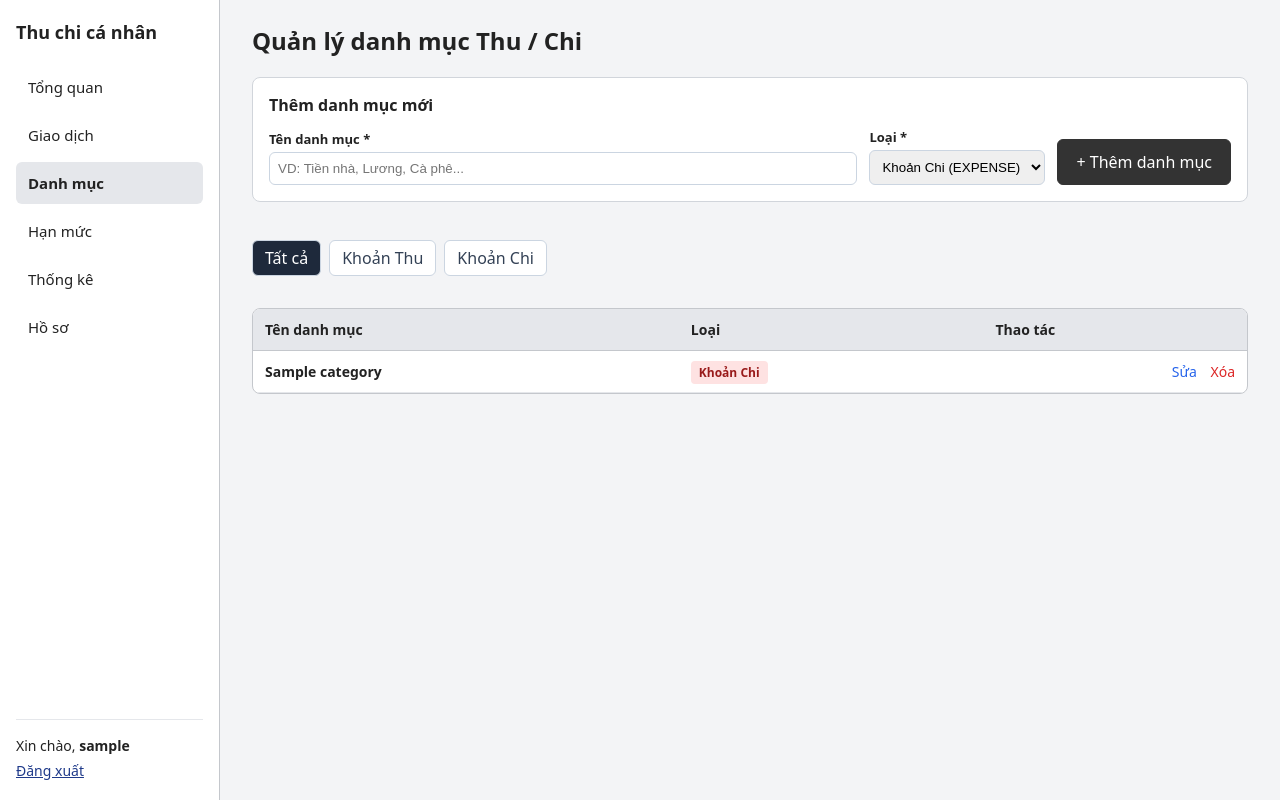
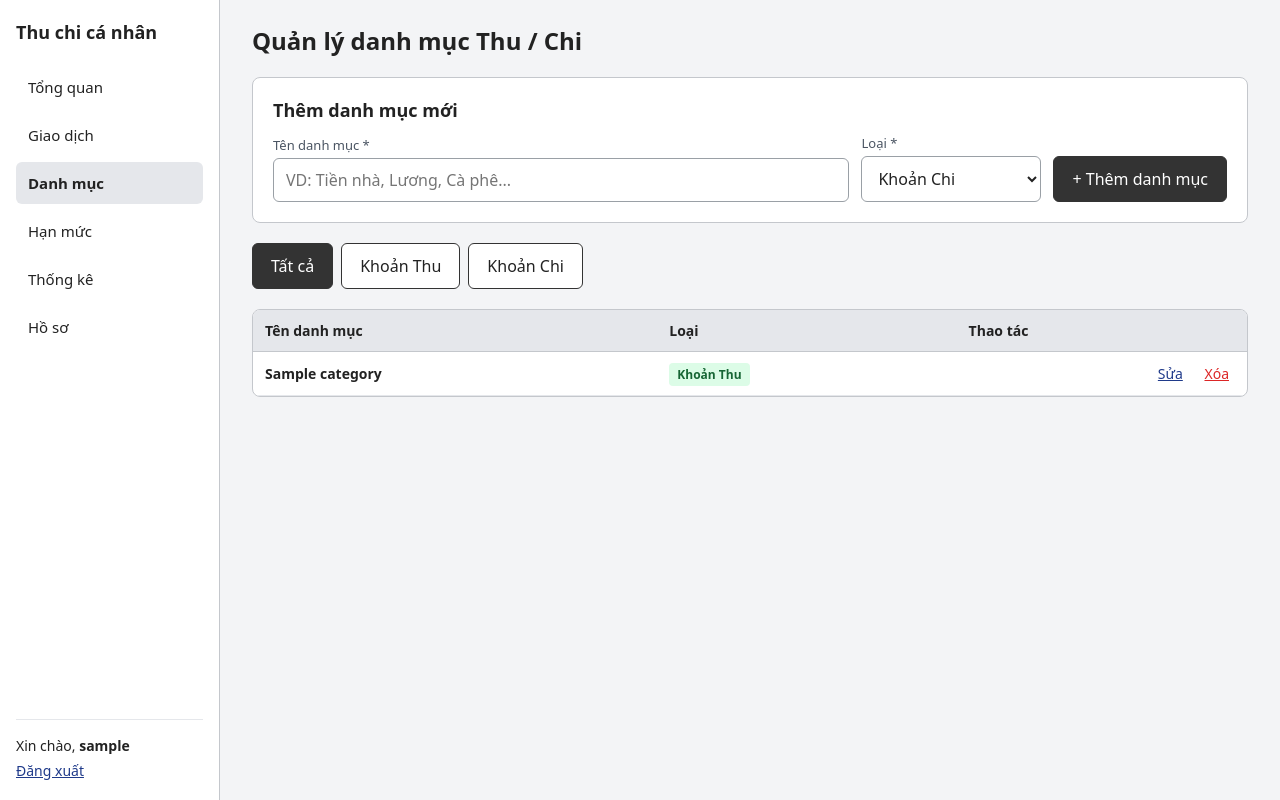
Before and after one commit to 25070280/nhom-5, a PHP site: page /pages/categories.php in a window 1280 px wide. Run offline with PHP 8.4, Linux system fonts and the light colour scheme; the visitor is signed in with stand-in values (Sample User, id 1); tables that the repository leaves empty hold one stand-in row (values such as "Sample post"); data that the repository does not hold is empty; a stand-in replaces the project's code that opens the database connection.

Commit message:
fix: categories, transactions khop CSDL chung, them quy uoc nhom

```diff
--- a/pages/categories.php
+++ b/pages/categories.php
@@ -1,169 +1,208 @@
 <?php
-session_start();
-require_once __DIR__ . '/../config/db.php';
+// categories.php: FR03 - quản lý danh mục thu / chi (thêm, sửa, xóa, lọc theo loại).
+// Giao diện và chức năng do bạn cùng nhóm làm; đã sửa cho KHỚP CSDL CHUNG (database/schema.sql):
+//   category_id -> id | INCOME/EXPENSE -> THU/CHI | thêm kiểm tra danh mục đang được dùng (giao dịch, hạn mức)
+$pageTitle  = 'Quản lý danh mục';
+$activePage = 'categories';
+require __DIR__ . '/../includes/auth.php';
+require_login();
+$uid = current_user_id();            // mọi truy vấn đều lọc theo người đang đăng nhập (BR03)
 
-$user_id = isset($_SESSION['user_id']) ? (int)$_SESSION['user_id'] : 1;
+function flash($key, $msg) { $_SESSION[$key] = $msg; }
 
-$message = '';
-$error = '';
-$edit_cat = null;
+$errors = [];
+$form   = null;                      // dữ liệu form khi nhập sai, để điền lại
 
-// 1. XỬ LÝ XÓA DANH MỤC
-if (isset($_GET['delete'])) {
-    $del_id = (int)$_GET['delete'];
-    // Kiểm tra xem danh mục có đang được dùng trong giao dịch hay hạn mức không
-    $check_tx = $pdo->prepare("SELECT COUNT(*) FROM transactions WHERE category_id = ? AND user_id = ?");
-    $check_tx->execute([$del_id, $user_id]);
+// ===================== XỬ LÝ NÚT GỬI FORM (POST) =====================
+if ($_SERVER['REQUEST_METHOD'] === 'POST') {
+    $action = $_POST['action'] ?? '';
 
-    if ((int)$check_tx->fetchColumn() > 0) {
-        $error = "Không thể xóa danh mục này vì đã có giao dịch sử dụng.";
+    // ----- 1. XÓA DANH MỤC -----
+    if ($action === 'delete') {
+        $id = (int)($_POST['id'] ?? 0);
+
+        // danh mục phải là của người dùng này
+        $st = $pdo->prepare('SELECT id FROM categories WHERE id = ? AND user_id = ?');
+        $st->execute([$id, $uid]);
+        if (!$st->fetch()) {
+            flash('flash_err', 'Danh mục không tồn tại.');
         } else {
-        $del = $pdo->prepare("DELETE FROM categories WHERE category_id = ? AND user_id = ?");
-        if ($del->execute([$del_id, $user_id])) {
-            $message = "Đã xóa danh mục thành công.";
+            // đang được dùng trong giao dịch hoặc hạn mức thì không cho xóa
+            $st = $pdo->prepare('SELECT COUNT(*) FROM transactions WHERE category_id = ? AND user_id = ?');
+            $st->execute([$id, $uid]);
+            $usedTx = (int)$st->fetchColumn();
+            $st = $pdo->prepare('SELECT COUNT(*) FROM budgets WHERE category_id = ? AND user_id = ?');
+            $st->execute([$id, $uid]);
+            $usedBd = (int)$st->fetchColumn();
+
+            if ($usedTx > 0) {
+                flash('flash_err', "Không thể xóa danh mục này vì đã có $usedTx giao dịch sử dụng.");
+            } elseif ($usedBd > 0) {
+                flash('flash_err', "Không thể xóa danh mục này vì đang có $usedBd hạn mức sử dụng.");
             } else {
-            $error = "Có lỗi xảy ra khi xóa danh mục.";
+                $st = $pdo->prepare('DELETE FROM categories WHERE id = ? AND user_id = ?');
+                $st->execute([$id, $uid]);
+                flash('flash_ok', 'Đã xóa danh mục thành công.');
+            }
+        }
+        header('Location: categories.php');
+        exit;
+    }
+
+    // ----- 2. THÊM MỚI HOẶC CẬP NHẬT DANH MỤC -----
+    if ($action === 'save') {
+        $id   = (int)($_POST['id'] ?? 0);              // 0 = thêm mới, >0 = đang sửa
+        $name = trim($_POST['name'] ?? '');
+        $type = $_POST['type'] ?? '';
+        $form = ['id' => $id, 'name' => $name, 'type' => $type];
+
+        if ($name === '') {
+            $errors['name'] = 'Vui lòng nhập tên danh mục.';
+        } elseif (mb_strlen($name) > 100) {
+            $errors['name'] = 'Tên danh mục tối đa 100 ký tự.';
+        }
+        if (!in_array($type, ['THU', 'CHI'], true)) {
+            $errors['type'] = 'Vui lòng chọn loại Thu hoặc Chi hợp lệ.';
+        }
+
+        // Trùng tên trong cùng người dùng (CSDL cũng không cho trùng tên, bất kể loại)
+        if (!$errors) {
+            $st = $pdo->prepare('SELECT id FROM categories WHERE user_id = ? AND name = ? AND id <> ?');
+            $st->execute([$uid, $name, $id]);
+            if ($st->fetch()) {
+                $errors['name'] = 'Tên danh mục này đã tồn tại.';
+            }
+        }
+
+        // Khi sửa: phải là danh mục của mình; đã có giao dịch/hạn mức thì không được đổi loại (BR04)
+        if (!$errors && $id > 0) {
+            $st = $pdo->prepare('SELECT type FROM categories WHERE id = ? AND user_id = ?');
+            $st->execute([$id, $uid]);
+            $old = $st->fetch();
+            if (!$old) {
+                $errors['general'] = 'Danh mục không tồn tại.';
+            } elseif ($old['type'] !== $type) {
+                $st = $pdo->prepare('SELECT (SELECT COUNT(*) FROM transactions WHERE category_id = ? AND user_id = ?)
+                                          + (SELECT COUNT(*) FROM budgets WHERE category_id = ? AND user_id = ?)');
+                $st->execute([$id, $uid, $id, $uid]);
+                if ((int)$st->fetchColumn() > 0) {
+                    $errors['type'] = 'Không thể đổi loại vì danh mục đã có giao dịch hoặc hạn mức.';
                 }
             }
         }
 
-// 2. XỬ LÝ THÊM MỚI HOẶC CẬP NHẬT DANH MỤC
-if ($_SERVER['REQUEST_METHOD'] === 'POST') {
-    $cat_id = isset($_POST['category_id']) ? (int)$_POST['category_id'] : 0;
-    $name   = trim($_POST['name'] ?? '');
-    $type   = $_POST['type'] ?? '';
-
-    if ($name === '' || !in_array($type, ['INCOME', 'EXPENSE'], true)) {
-        $error = "Vui lòng nhập tên danh mục và chọn loại Thu hoặc Chi hợp lệ.";
+        if (!$errors) {
+            if ($id > 0) {
+                $st = $pdo->prepare('UPDATE categories SET name = ?, type = ? WHERE id = ? AND user_id = ?');
+                $st->execute([$name, $type, $id, $uid]);
+                flash('flash_ok', 'Cập nhật danh mục thành công.');
             } else {
-        // Kiểm tra trùng tên danh mục cùng loại của user
-        $dup = $pdo->prepare("SELECT category_id FROM categories WHERE user_id = ? AND name = ? AND type = ? AND category_id != ?");
-        $dup->execute([$user_id, $name, $type, $cat_id]);
-        if ($dup->fetch()) {
-            $error = "Danh mục này đã tồn tại.";
-        } else {
-            if ($cat_id > 0) {
-                // Cập nhật danh mục
-                $stmt = $pdo->prepare("UPDATE categories SET name = ?, type = ? WHERE category_id = ? AND user_id = ?");
-                $ok = $stmt->execute([$name, $type, $cat_id, $user_id]);
-                $message = $ok ? "Cập nhật danh mục thành công." : "Lỗi khi cập nhật danh mục.";
-            } else {
-                // Thêm mới danh mục
-                $stmt = $pdo->prepare("INSERT INTO categories (user_id, name, type) VALUES (?, ?, ?)");
-                $ok = $stmt->execute([$user_id, $name, $type]);
-                $message = $ok ? "Thêm danh mục mới thành công." : "Lỗi khi thêm danh mục.";
+                $st = $pdo->prepare('INSERT INTO categories (user_id, name, type) VALUES (?, ?, ?)');
+                $st->execute([$uid, $name, $type]);
+                flash('flash_ok', 'Thêm danh mục mới thành công.');
             }
+            header('Location: categories.php');
+            exit;
         }
     }
 }
 
-// 3. LẤY THÔNG TIN DANH MỤC ĐANG SỬA (NẾU BẤM NÚT SỬA)
-if (isset($_GET['edit'])) {
-    $edit_id = (int)$_GET['edit'];
-    $e_stmt = $pdo->prepare("SELECT * FROM categories WHERE category_id = ? AND user_id = ?");
-    $e_stmt->execute([$edit_id, $user_id]);
-    $edit_cat = $e_stmt->fetch();
+// Thông báo một lần
+$msgOk = $_SESSION['flash_ok'] ?? ''; $msgErr = $_SESSION['flash_err'] ?? '';
+unset($_SESSION['flash_ok'], $_SESSION['flash_err']);
+
+// ===================== DỮ LIỆU ĐỂ HIỂN THỊ =====================
+$editCat = null;
+if ($form !== null) {
+    $editCat = $form;                                   // nhập sai: giữ lại những gì vừa gõ
+} elseif (isset($_GET['edit'])) {
+    $st = $pdo->prepare('SELECT id, name, type FROM categories WHERE id = ? AND user_id = ?');
+    $st->execute([(int)$_GET['edit'], $uid]);
+    $editCat = $st->fetch() ?: null;
 }
+$isEditing = $editCat && !empty($editCat['id']);
 
-// 4. LẤY DANH SÁCH TOÀN BỘ DANH MỤC CỦA USER
-$filter_type = $_GET['type'] ?? '';
-if (in_array($filter_type, ['INCOME', 'EXPENSE'], true)) {
-    $list_stmt = $pdo->prepare("SELECT * FROM categories WHERE user_id = ? AND type = ? ORDER BY type ASC, name ASC");
-    $list_stmt->execute([$user_id, $filter_type]);
+$filterType = $_GET['type'] ?? '';
+if ($filterType === 'THU' || $filterType === 'CHI') {
+    $st = $pdo->prepare('SELECT id, name, type FROM categories WHERE user_id = ? AND type = ? ORDER BY (type = \'CHI\'), name ASC');
+    $st->execute([$uid, $filterType]);
 } else {
-    $list_stmt = $pdo->prepare("SELECT * FROM categories WHERE user_id = ? ORDER BY type ASC, name ASC");
-    $list_stmt->execute([$user_id]);
+    $filterType = '';
+    $st = $pdo->prepare('SELECT id, name, type FROM categories WHERE user_id = ? ORDER BY (type = \'CHI\'), name ASC');
+    $st->execute([$uid]);
 }
-$categories = $list_stmt->fetchAll();
+$categories = $st->fetchAll();
 
-$pageTitle  = 'Quản lý danh mục';
-$activePage = 'categories';
-require __DIR__ . '/../includes/auth.php';
-require_login();          // chưa đăng nhập thì chuyển về trang login
 require __DIR__ . '/../includes/header.php';
 ?>
+<div class="top"><h1>Quản lý danh mục Thu / Chi</h1></div>
 
-<div class="top">
-    <h1>Quản lý danh mục Thu / Chi</h1>
-</div>
-
-<?php if ($message): ?>
-    <div style="background:#dcfce7;color:#166534;padding:12px;border-radius:6px;margin-bottom:14px;"><?= htmlspecialchars($message) ?></div>
-<?php endif; ?>
-<?php if ($error): ?>
-    <div style="background:#fee2e2;color:#991b1b;padding:12px;border-radius:6px;margin-bottom:14px;"><?= htmlspecialchars($error) ?></div>
-<?php endif; ?>
+<?php if ($msgOk):  ?><div class="ok"><?= e($msgOk) ?></div><?php endif; ?>
+<?php if ($msgErr): ?><div class="err"><?= e($msgErr) ?></div><?php endif; ?>
+<?php if ($errors): ?><div class="err"><?= implode('<br>', array_map('e', $errors)) ?></div><?php endif; ?>
 
 <!-- Form Thêm / Sửa danh mục -->
-<div style="background:#fff;padding:16px;border:1px solid #d1d5db;border-radius:8px;margin-bottom:18px;">
-    <h2 style="margin-bottom:12px;font-size:16px;"><?= $edit_cat ? 'Sửa danh mục' : 'Thêm danh mục mới' ?></h2>
-    <form method="POST" action="categories.php" style="display:flex;flex-wrap:wrap;gap:12px;align-items:flex-end;">
-        <input type="hidden" name="category_id" value="<?= (int)($edit_cat['category_id'] ?? 0) ?>">
+<div class="card">
+  <h2><?= $isEditing ? 'Sửa danh mục' : 'Thêm danh mục mới' ?></h2>
+  <form method="post" action="categories.php" novalidate
+        style="display:flex;flex-wrap:wrap;gap:12px;align-items:flex-end;margin-top:12px;">
+    <input type="hidden" name="action" value="save">
+    <?php if ($isEditing): ?><input type="hidden" name="id" value="<?= (int)$editCat['id'] ?>"><?php endif; ?>
 
-        <div style="flex:1;min-width:200px;">
-            <label style="display:block;font-size:13px;font-weight:600;margin-bottom:4px;">Tên danh mục *</label>
-            <input type="text" name="name" required placeholder="VD: Tiền nhà, Lương, Cà phê..."
-                   value="<?= htmlspecialchars($edit_cat['name'] ?? '') ?>"
-                   style="width:100%;padding:8px;border:1px solid #cbd5e1;border-radius:6px;">
+    <div class="field" style="flex:1;min-width:200px;">
+      <label for="name">Tên danh mục *</label>
+      <input class="inp<?= isset($errors['name']) ? ' bad' : '' ?>" id="name" type="text" name="name" maxlength="100" required
+             placeholder="VD: Tiền nhà, Lương, Cà phê..." value="<?= e($editCat['name'] ?? '') ?>">
     </div>
-
-        <div style="min-width:160px;">
-            <label style="display:block;font-size:13px;font-weight:600;margin-bottom:4px;">Loại *</label>
-            <select name="type" required style="width:100%;padding:8px;border:1px solid #cbd5e1;border-radius:6px;">
-                <option value="EXPENSE" <?= (($edit_cat['type'] ?? '') === 'EXPENSE') ? 'selected' : '' ?>>Khoản Chi (EXPENSE)</option>
-                <option value="INCOME" <?= (($edit_cat['type'] ?? '') === 'INCOME') ? 'selected' : '' ?>>Khoản Thu (INCOME)</option>
+    <div class="field" style="min-width:180px;">
+      <label for="type">Loại *</label>
+      <select class="inp<?= isset($errors['type']) ? ' bad' : '' ?>" id="type" name="type" required>
+        <option value="THU" <?= ($editCat['type'] ?? '') === 'THU' ? 'selected' : '' ?>>Khoản Thu</option>
+        <option value="CHI" <?= ($editCat['type'] ?? 'CHI') === 'CHI' ? 'selected' : '' ?>>Khoản Chi</option>
       </select>
     </div>
-
-        <div style="display:flex;gap:8px;">
-            <button type="submit" class="btn"><?= $edit_cat ? 'Cập nhật' : '+ Thêm danh mục' ?></button>
-            <?php if ($edit_cat): ?>
-                <a href="categories.php" style="padding:8px 14px;border:1px solid #cbd5e1;border-radius:6px;text-decoration:none;color:#334155;">Hủy</a>
-            <?php endif; ?>
+    <div style="display:flex;gap:8px;white-space:nowrap;">
+      <button type="submit" class="btn"><?= $isEditing ? 'Cập nhật' : '+ Thêm danh mục' ?></button>
+      <?php if ($isEditing): ?><a class="btn ghost" href="categories.php">Hủy</a><?php endif; ?>
     </div>
   </form>
 </div>
 
-<!-- Bộ lọc nhanh -->
-<div style="margin-bottom:12px;display:flex;gap:8px;">
-    <a href="categories.php" style="padding:6px 12px;border-radius:6px;text-decoration:none;border:1px solid #cbd5e1;<?= $filter_type === '' ? 'background:#1e293b;color:#fff;' : 'background:#fff;color:#334155;' ?>">Tất cả</a>
-    <a href="categories.php?type=INCOME" style="padding:6px 12px;border-radius:6px;text-decoration:none;border:1px solid #cbd5e1;<?= $filter_type === 'INCOME' ? 'background:#16a34a;color:#fff;' : 'background:#fff;color:#334155;' ?>">Khoản Thu</a>
-    <a href="categories.php?type=EXPENSE" style="padding:6px 12px;border-radius:6px;text-decoration:none;border:1px solid #cbd5e1;<?= $filter_type === 'EXPENSE' ? 'background:#dc2626;color:#fff;' : 'background:#fff;color:#334155;' ?>">Khoản Chi</a>
+<!-- Bộ lọc nhanh theo loại -->
+<div style="display:flex;gap:8px;">
+  <a class="btn<?= $filterType === '' ? '' : ' ghost' ?>" href="categories.php">Tất cả</a>
+  <a class="btn<?= $filterType === 'THU' ? '' : ' ghost' ?>" href="categories.php?type=THU">Khoản Thu</a>
+  <a class="btn<?= $filterType === 'CHI' ? '' : ' ghost' ?>" href="categories.php?type=CHI">Khoản Chi</a>
 </div>
 
-<!-- Bảng danh sách danh mục -->
+<!-- Bảng danh mục -->
 <div class="tablebox">
   <table class="tb">
-        <thead>
+    <thead><tr><th>Tên danh mục</th><th>Loại</th><th class="r">Thao tác</th></tr></thead>
+    <tbody>
+    <?php if (!$categories): ?>
+      <tr><td colspan="3" class="hint" style="text-align:center;padding:20px;">Chưa có danh mục nào.</td></tr>
+    <?php else: foreach ($categories as $c): ?>
       <tr>
-                <th>Tên danh mục</th>
-                <th>Loại</th>
-                <th class="r">Thao tác</th>
-            </tr>
-        </thead>
-        <tbody>
-            <?php if (empty($categories)): ?>
-                <tr>
-                    <td colspan="3" style="text-align:center;color:#64748b;">Chưa có danh mục nào.</td>
-                </tr>
-            <?php else: ?>
-                <?php foreach ($categories as $cat): ?>
-                    <tr>
-                        <td><strong><?= htmlspecialchars($cat['name']) ?></strong></td>
+        <td><strong><?= e($c['name']) ?></strong></td>
         <td>
-                            <?php if ($cat['type'] === 'INCOME'): ?>
+          <?php if ($c['type'] === 'THU'): ?>
             <span style="background:#dcfce7;color:#166534;padding:3px 8px;border-radius:4px;font-size:12px;font-weight:600;">Khoản Thu</span>
           <?php else: ?>
             <span style="background:#fee2e2;color:#991b1b;padding:3px 8px;border-radius:4px;font-size:12px;font-weight:600;">Khoản Chi</span>
           <?php endif; ?>
         </td>
-                        <td class="r">
-                            <a href="categories.php?edit=<?= (int)$cat['category_id'] ?>" style="color:#2563eb;text-decoration:none;margin-right:10px;">Sửa</a>
-                            <a href="categories.php?delete=<?= (int)$cat['category_id'] ?>" onclick="return confirm('Bạn chắc chắn muốn xóa danh mục này?')" style="color:#dc2626;text-decoration:none;">Xóa</a>
+        <td class="r" style="white-space:nowrap;">
+          <a class="lnk" href="categories.php?edit=<?= (int)$c['id'] ?>">Sửa</a>
+          <form method="post" action="categories.php" style="display:inline"
+                onsubmit="return confirm('Bạn chắc chắn muốn xóa danh mục này?');">
+            <input type="hidden" name="action" value="delete">
+            <input type="hidden" name="id" value="<?= (int)$c['id'] ?>">
+            <button type="submit" class="lnk" style="background:none;border:0;cursor:pointer;font:inherit;color:#dc2626;margin:0;">Xóa</button>
+          </form>
         </td>
       </tr>
-                <?php endforeach; ?>
-            <?php endif; ?>
+    <?php endforeach; endif; ?>
     </tbody>
   </table>
 </div>
--- a/pages/transactions.php
+++ b/pages/transactions.php
@@ -132,7 +132,7 @@ if ($form !== null) {
 $isEditing = $editData && !empty($editData['id']);
 
 // Danh sách danh mục của người dùng (cho ô chọn)
-$st = $pdo->prepare('SELECT id, name, type FROM categories WHERE user_id = ? ORDER BY type DESC, name ASC');
+$st = $pdo->prepare('SELECT id, name, type FROM categories WHERE user_id = ? ORDER BY (type = \'CHI\'), name ASC');
 $st->execute([$uid]);
 $catList = $st->fetchAll();
 
```
Lines whose indentation alone changed are shown as unchanged.
